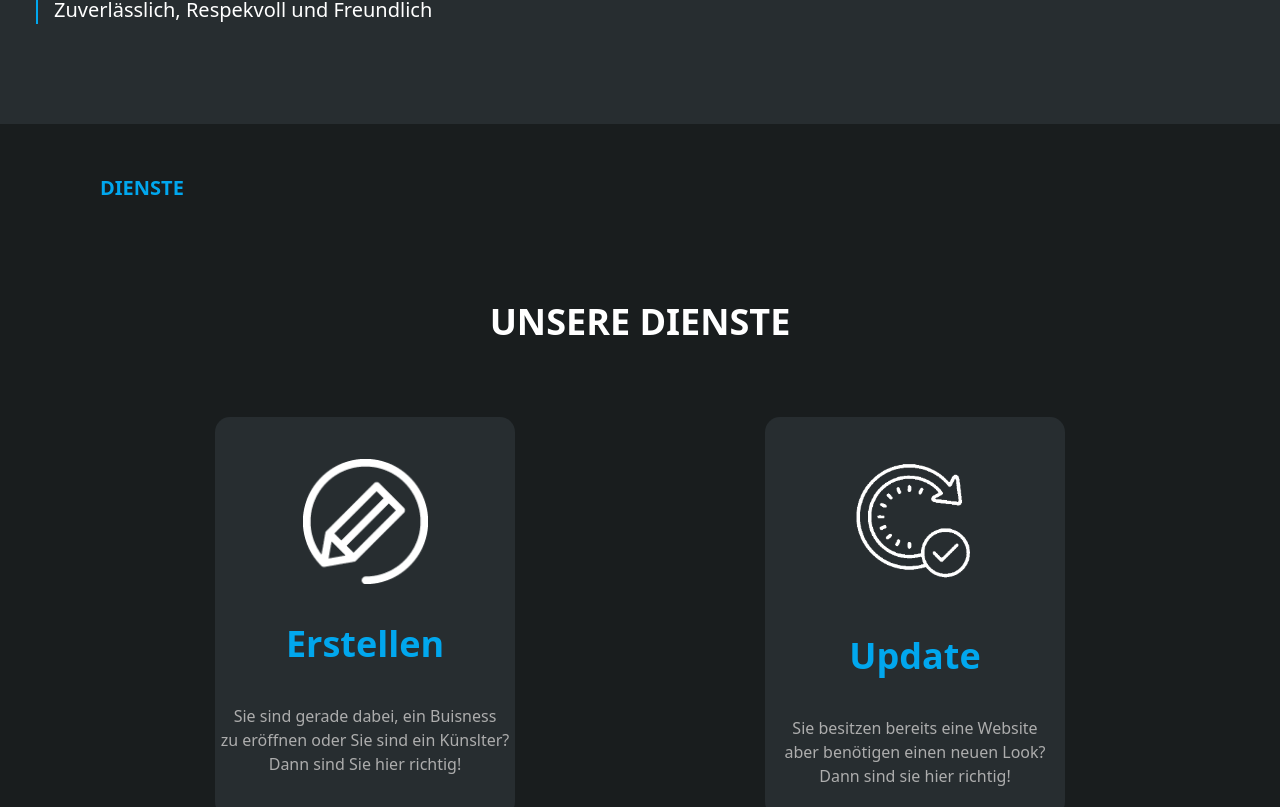
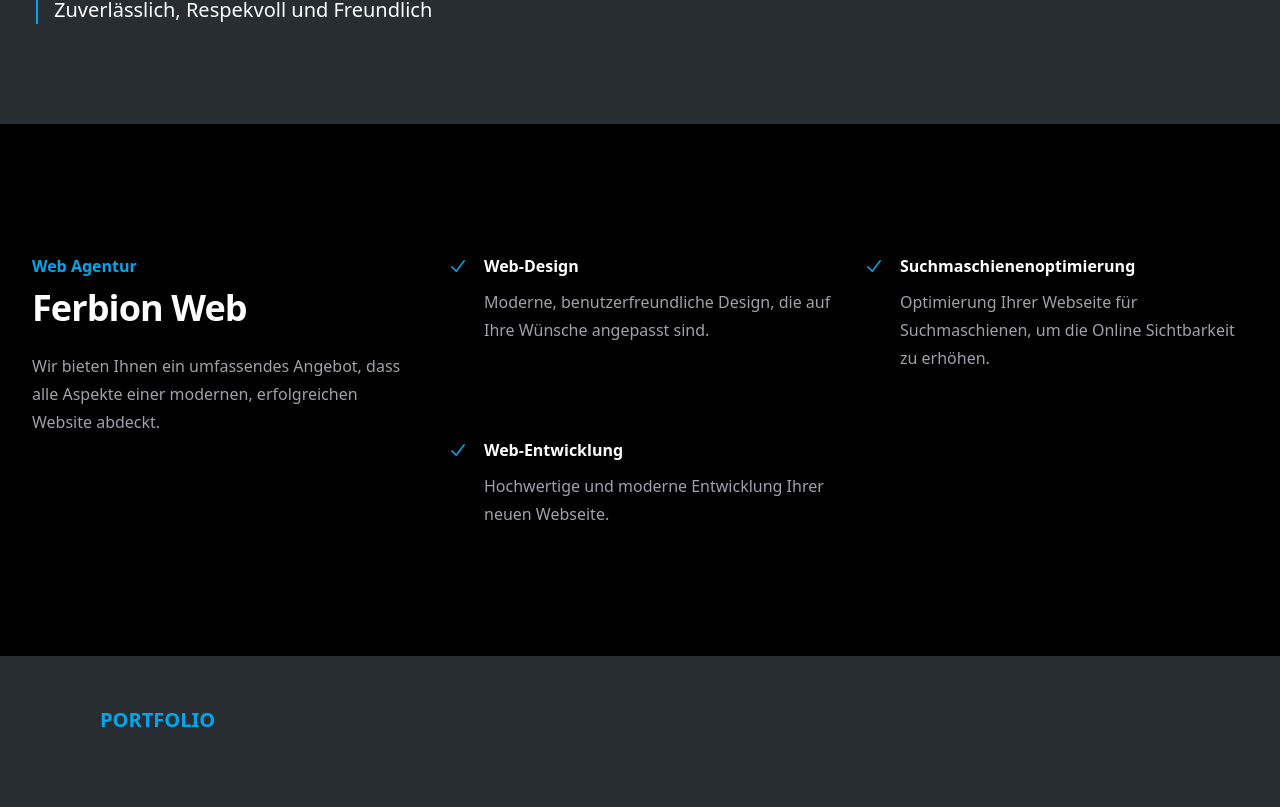
Before and after one commit to Ferbion-lT/V3, a Vue app: page / in a window 1280 px wide. Shown: the part 2576-3383 px from the top of the page. Built offline with nearby package versions, Linux system fonts and the light colour scheme.

Commit message:
feat: changed design and texts

```diff
--- a/src/components/Services.vue
+++ b/src/components/Services.vue
@@ -1,43 +1,64 @@
-<template class="scroll-smooth">
-    <div id="services" class="bg-[#191d1e] pb-[100px]">
-        <div class="pt-[50px] flex justify-center sm:pl-[100px] sm:block">
-            <span class="text-[#01a7ee] uppercase font-bold text-xl">dienste</span>
-        </div>
-        <div class="pt-[100px] pb-[75px] flex justify-center">
-            <span class="text-white uppercase font-bold text-4xl">Unsere Dienste</span>
-        </div>
-        <div class="flex flex-col justify-center gap-[250px] sm:flex-row">
-            <div class="flex flex-col gap-[50px] items-center lg:hover:scale-110 duration-300 transition">
-                <div class="bg-[#272d30] rounded-[15px] text-center h-[400px] w-[300px] flex flex-col items-center justify-center gap-10">
-                    <div class="flex justify-center">
-                        <img class="h-[125px]" src="../assets/create.png" />
-                    </div>
-                    <div>
-                        <span class="text-[#01a7ee] font-bold text-4xl">Erstellen</span>
-                    </div>
-                    <div class="text-[#adadad] hover:text-white transition duration-300">
-                        <span>Sie sind gerade dabei, ein Buisness<br>
-                        zu eröffnen oder Sie sind ein Künslter?<br>
-                        Dann sind Sie hier richtig!
-                        </span>
-                    </div>
+<template>
+    <div class="bg-[#000000] py-24 sm:py-32 text-white">
+        <div class="mx-auto max-w-7xl px-6 lg:px-8">
+            <div class="mx-auto grid max-w-2xl grid-cols-1 gap-x-8 gap-y-16 sm:gap-y-20 lg:mx-0 lg:max-w-none lg:grid-cols-3">
+                <div>
+                    <h2 class="text-base font-semibold leading-7 text-[#01a7ee]">Web Agentur</h2>
+                    <p class="mt-2 text-3xl font-bold tracking-tight sm:text-4xl">Ferbion Web</p>
+                    <p class="mt-6 text-base leading-7 text-zinc-400">
+                        Wir bieten Ihnen ein umfassendes Angebot, dass alle Aspekte einer modernen, erfolgreichen Website abdeckt.
+                    </p>
                 </div>
-            </div>
-            <div class="flex flex-col gap-[50px] items-center lg:hover:scale-110 duration-300 transition">
-                <div class="bg-[#272d30] rounded-[15px] text-center h-[400px] w-[300px] flex flex-col items-center justify-center gap-10">
-                    <div class="flex justify-center">
-                        <img class="h-[150px]" src="../assets/Update.png" />
-                    </div>
-                    <div>
-                        <span class="text-[#01a7ee] font-bold text-4xl">Update</span>
-                    </div>
-                    <div class="text-[#adadad] hover:text-white transition duration-300">
-                        <span>Sie besitzen bereits eine Website<br>
-                        aber benötigen einen neuen Look?<br>
-                        Dann sind sie hier richtig!
-                        </span>
-                    </div>
-                </div>
+                <dl class="col-span-2 grid grid-cols-1 gap-x-8 gap-y-10 text-base leading-7 sm:grid-cols-2 lg:gap-y-16">
+                    <a>
+                        <div class="relative pl-9 group">
+                            <dt class="font-semibold">
+                                <svg xmlns="http://www.w3.org/2000/svg" viewBox="0 0 20 20" fill="currentColor" aria-hidden="true" class="absolute
+                                left-0 top-1 h-5 w-5 text-[#01a7ee]">
+                                    <path fill-rule="evenodd" d="M16.704 4.153a.75.75 0 01.143 1.052l-8 10.5a.75.75 0
+                                    01-1.127.075l-4.5-4.5a.75.75 0 011.06-1.06l3.894 3.893 7.48-9.817a.75.75 0 011.05-.143z"
+                                    clip-rule="evenodd"></path>
+                                </svg>
+                                <h3 class="">Web-Design</h3>
+                            </dt>
+                            <dd class="mt-2 text-zinc-400 hover:no-underline">
+                                Moderne, benutzerfreundliche Design, die auf Ihre Wünsche angepasst sind.
+                            </dd>
+                        </div>
+                    </a>
+                    <a>
+                        <div class="relative pl-9 group">
+                            <dt class="font-semibold">
+                                <svg xmlns="http://www.w3.org/2000/svg" viewBox="0 0 20 20" fill="currentColor" aria-hidden="true" class="absolute
+                                left-0 top-1 h-5 w-5 text-[#01a7ee]">
+                                    <path fill-rule="evenodd" d="M16.704 4.153a.75.75 0 01.143 1.052l-8 10.5a.75.75 0
+                                    01-1.127.075l-4.5-4.5a.75.75 0 011.06-1.06l3.894 3.893 7.48-9.817a.75.75 0 011.05-.143z"
+                                    clip-rule="evenodd"></path>
+                                </svg>
+                                <h3 class="">Suchmaschienenoptimierung</h3>
+                            </dt>
+                            <dd class="mt-2 text-zinc-400 hover:no-underline">
+                                Optimierung Ihrer Webseite für Suchmaschienen, um die Online Sichtbarkeit zu erhöhen.
+                            </dd>
+                        </div>
+                    </a>
+                    <a>
+                        <div class="relative pl-9 group">
+                            <dt class="font-semibold">
+                                <svg xmlns="http://www.w3.org/2000/svg" viewBox="0 0 20 20" fill="currentColor" aria-hidden="true" class="absolute
+                                left-0 top-1 h-5 w-5 text-[#01a7ee]">
+                                    <path fill-rule="evenodd" d="M16.704 4.153a.75.75 0 01.143 1.052l-8 10.5a.75.75 0
+                                    01-1.127.075l-4.5-4.5a.75.75 0 011.06-1.06l3.894 3.893 7.48-9.817a.75.75 0 011.05-.143z"
+                                    clip-rule="evenodd"></path>
+                                </svg>
+                                <h3 class="">Web-Entwicklung</h3>
+                            </dt>
+                            <dd class="mt-2 text-zinc-400 hover:no-underline">
+                                Hochwertige und moderne Entwicklung Ihrer neuen Webseite.
+                            </dd>
+                        </div>
+                    </a>
+                </dl>
             </div>
         </div>
     </div>
```
